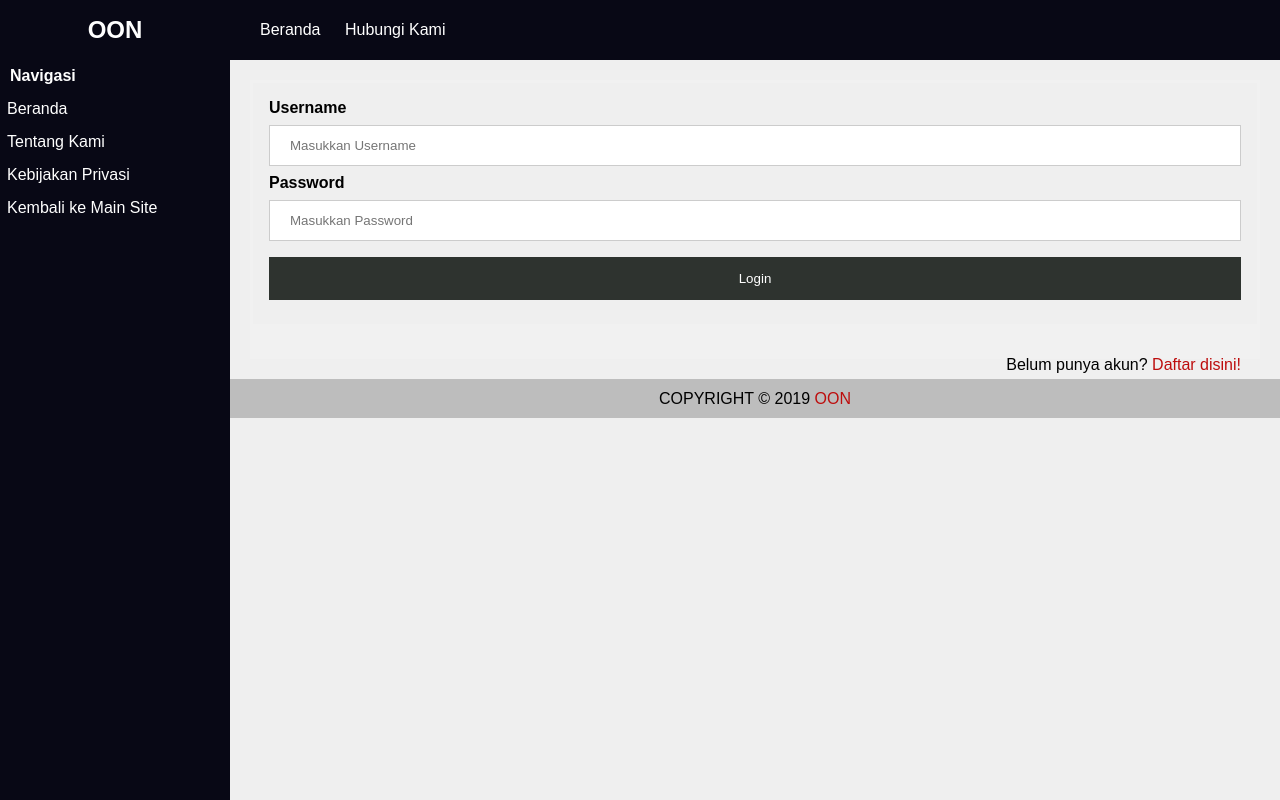
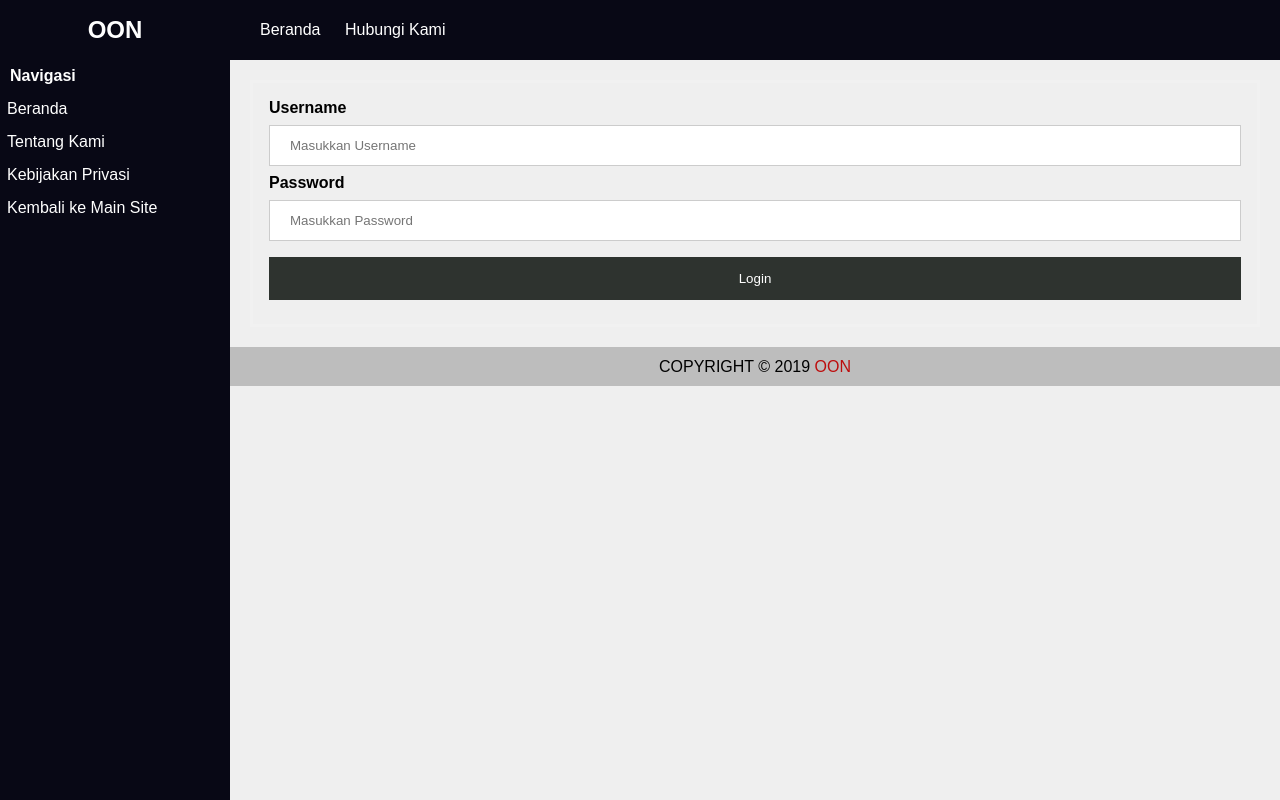
Before and after one commit to Arie290698/Peemweb, a PHP site: page /admin/index.php in a window 1280 px wide. Run offline with PHP 8.4, Linux system fonts and the light colour scheme; data that the repository does not hold is empty.

Commit message:
Update index.php

```diff
--- a/admin/index.php
+++ b/admin/index.php
@@ -71,8 +71,6 @@ if (isset($_SESSION[alogin])) {
                                     <a href="kelolatest.php"><button>Kelola Mata Pelajaran</button></a>
 									<hr>
 									<a href="kelolasoal.php"><button>Kelola Soal</button></a>
-									<hr>
-									<a href="kelolaadmin.php"><button>Kelola User</button></a>
                                 </div>
                                 <div class="clear"></div>
                             </div>
@@ -108,9 +106,6 @@ if (isset($_SESSION[alogin])) {
     <button type="submit" name="submit">Login</button>
   </div>
 
-  <div class="container" style="background-color:#f1f1f1">
-    <span class="psw">Belum punya akun? <a href="daftar.php">Daftar disini!</a></span>
-  </div>
 </form>
 </aside>
 </div>
```
